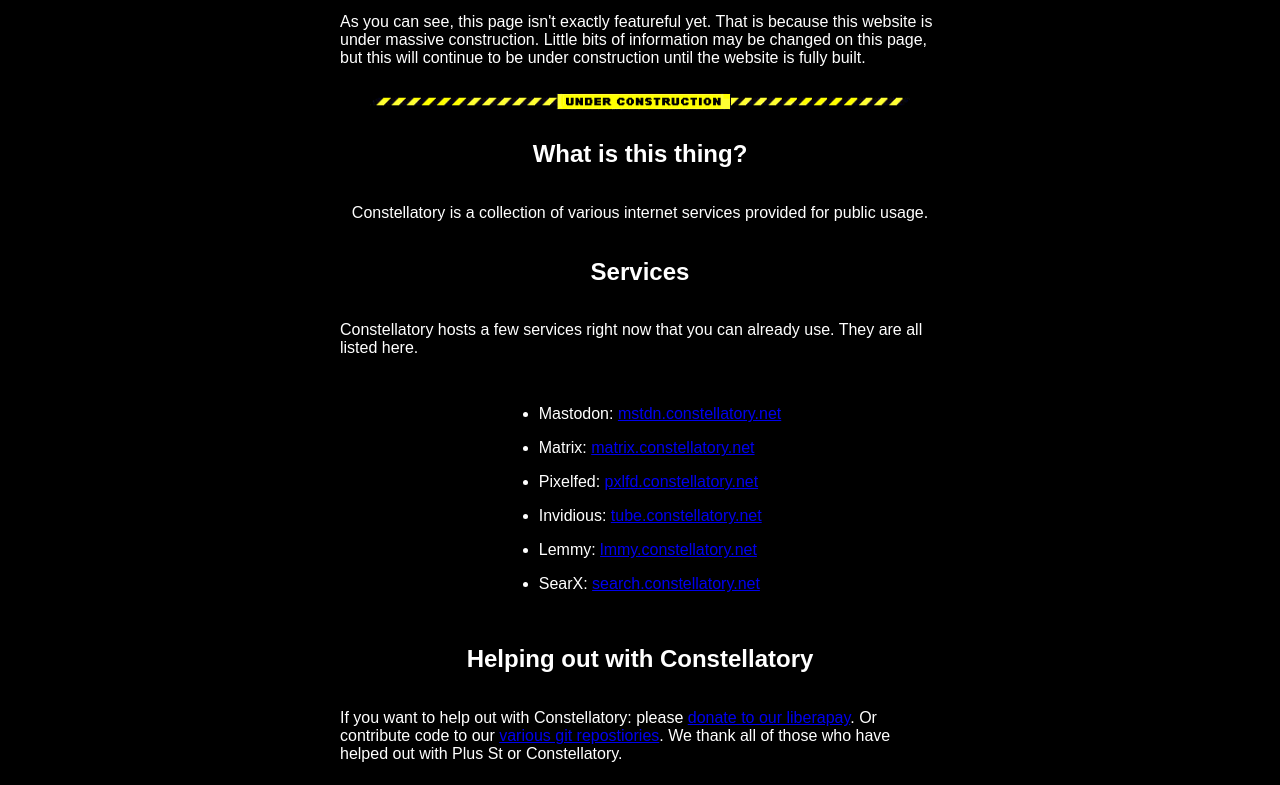
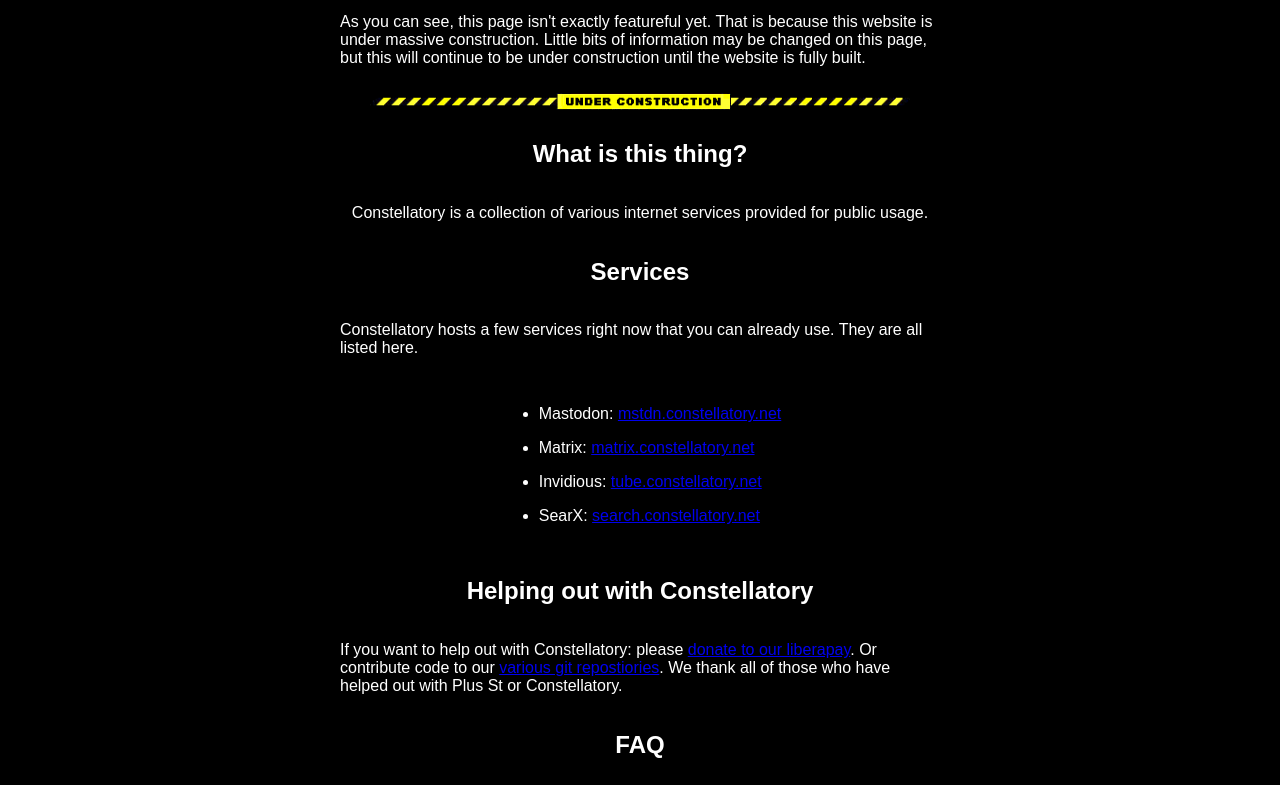
Before and after one commit to constellatory/website, a plain HTML site: page index.html in a window 1280 px wide. Shown: the part 312-1097 px from the top of the page. Drawn offline with Linux system fonts and the light colour scheme.

Commit message:
Remove Pixelfed and Lemmy
These services had little interest from the general public, so they went unused. Removing them to converse server space.

```diff
--- a/index.html
+++ b/index.html
@@ -25,9 +25,7 @@
             <ul>
 		<li><p>Mastodon: <a href="https://mstdn.constellatory.net">mstdn.constellatory.net</a></p></li>
 		<li><p>Matrix: <a href="https://matrix.constellatory.net">matrix.constellatory.net</a></p></li>
-                <li><p>Pixelfed: <a href="https://pxlfd.constellatory.net">pxlfd.constellatory.net</a></p></li>
 		<li><p>Invidious: <a href="https://tube.constellatory.net">tube.constellatory.net</a></p></li>
-                <li><p>Lemmy: <a href="https://lmmy.constellatory.net">lmmy.constellatory.net</a></p></li>
                 <li><p>SearX: <a href="https://search.constellatory.net">search.constellatory.net</a></p></li>
             </ul>
             <h2>Helping out with Constellatory</h2>
```
